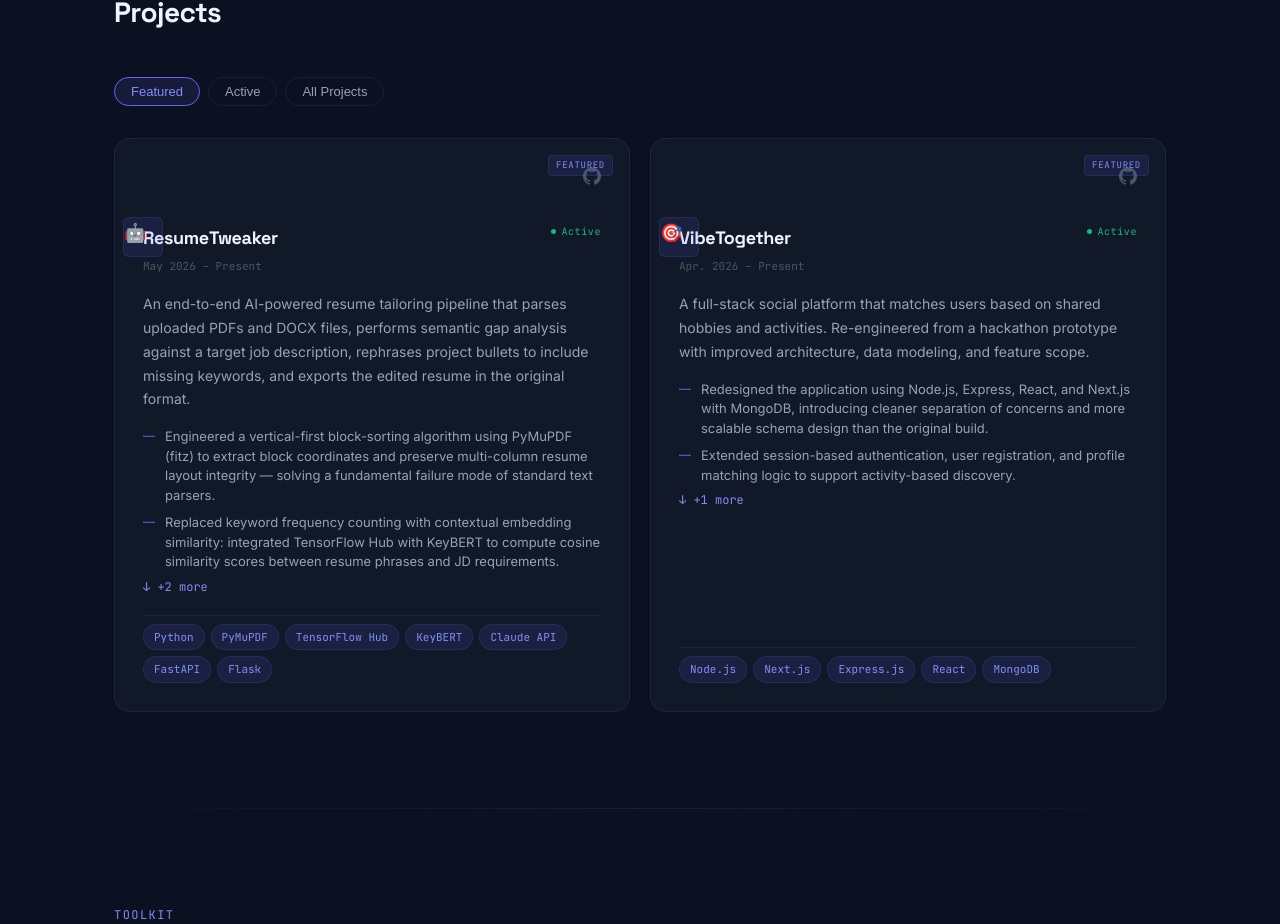
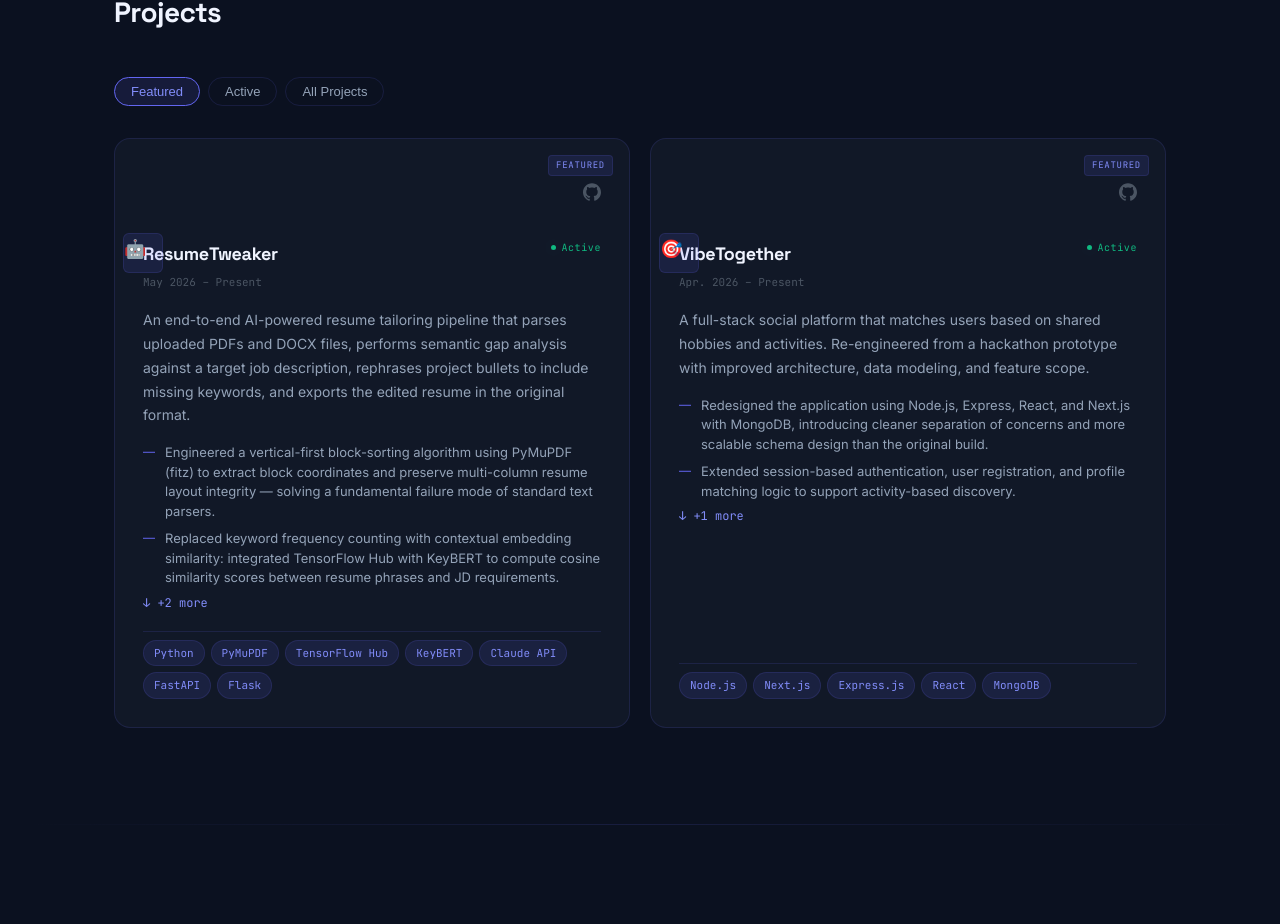
Before and after one commit to Saumy-m/SaumyaMehta, a Next.js app: page /SaumyaMehta/ in a window 1280 px wide. Shown: the part 2309-3233 px from the top of the page. Built offline with nearby package versions, Linux system fonts and the light colour scheme.

Commit message:
project card content padding

```diff
--- a/styles/projects.css
+++ b/styles/projects.css
@@ -40,7 +40,7 @@
   background: var(--bg-card);
   border: 1px solid var(--border);
   border-radius: var(--radius-lg);
-  padding: 28px;
+  padding: 44px 28px 28px 28px;
   display: flex;
   flex-direction: column;
   gap: 16px;
```
